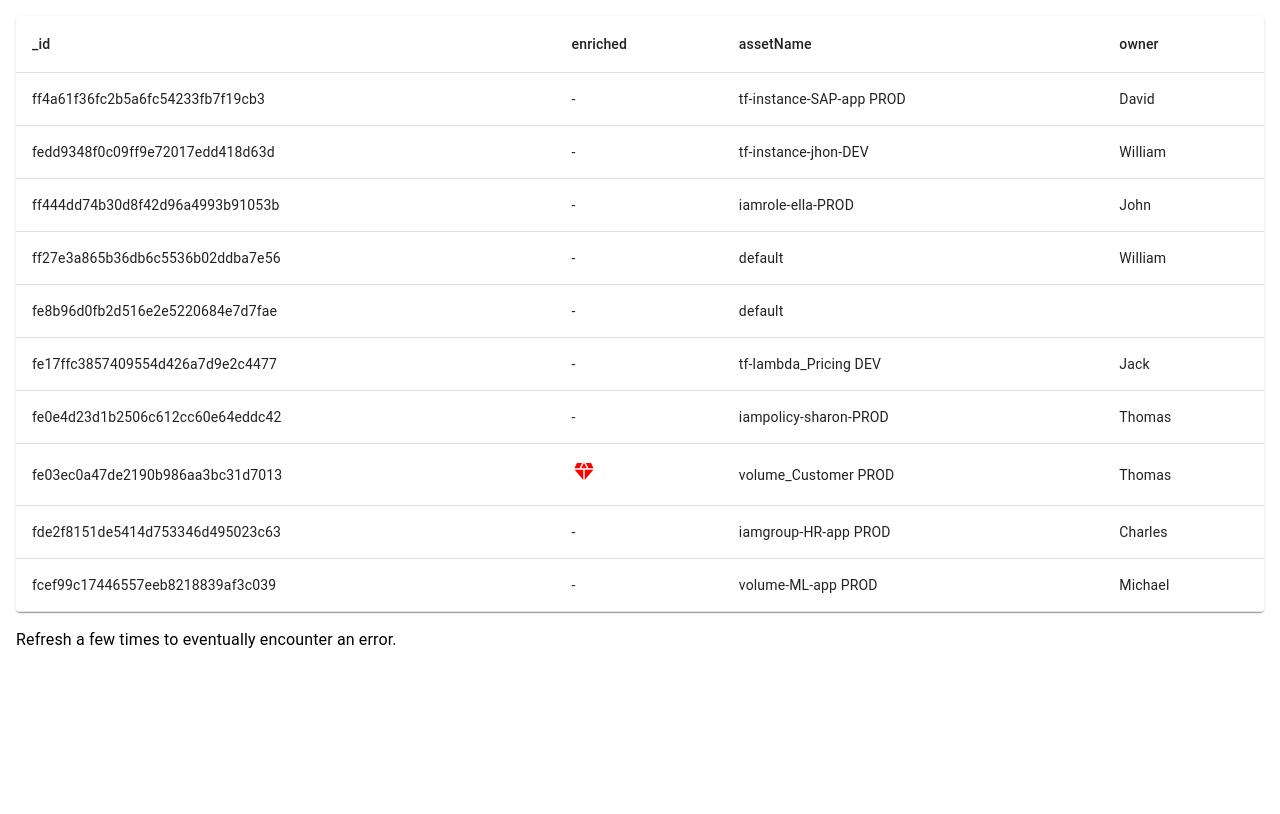
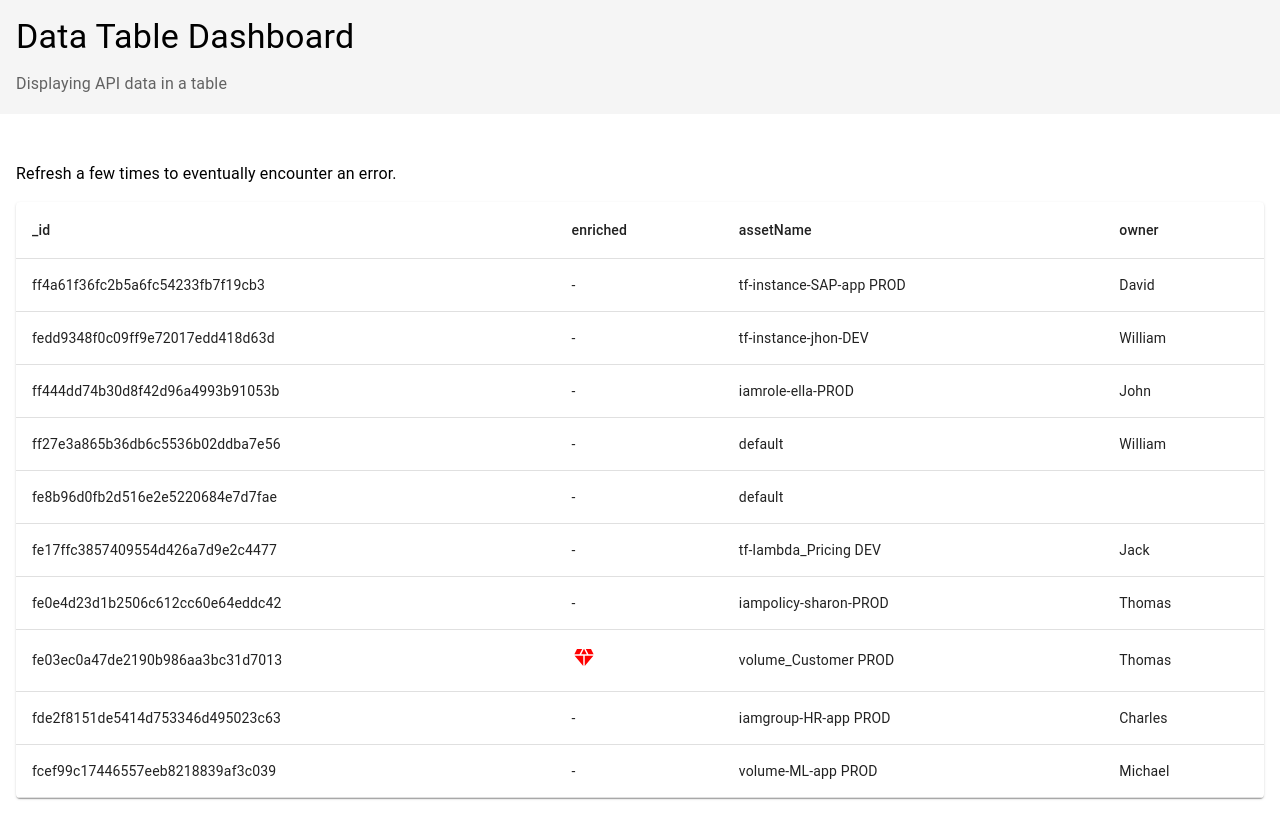
Before and after one commit to lazarporter/octo, a React (Vite) app: page / in a window 1280 px wide. Built offline with nearby package versions, Linux system fonts and the light colour scheme.

Commit message:
* rename reportError -> logError

```diff
--- a/src/App.tsx
+++ b/src/App.tsx
@@ -3,18 +3,21 @@ import { Table } from './components/Table';
 import { ErrorBoundary } from 'react-error-boundary';
 import { ErrorFallback } from './components/ErrorFallback';
 import { StrictMode } from 'react';
-import { reportError } from './utils/reportError';
+import { logError } from './utils/logError';
 import { Typography } from '@mui/material';
+import { Header } from './components/Header';
+import { INSTRUCTIONS } from './stringContants';
 
 export default function App() {
   return (
     <StrictMode>
-      <ErrorBoundary FallbackComponent={ErrorFallback} onError={reportError}>
+      <ErrorBoundary FallbackComponent={ErrorFallback} onError={logError}>
+        <Header />
         <Box sx={{ flexGrow: '1', padding: 2 }}>
-          <Table />
-          <Typography sx={{ mt: 2 }}>
-            Refresh a few times to eventually encounter an error.
-          </Typography>
+          <ErrorBoundary FallbackComponent={ErrorFallback} onError={logError}>
+            <Typography sx={{ mt: 2, mb: 2 }}>{INSTRUCTIONS}</Typography>
+            <Table />
+          </ErrorBoundary>
         </Box>
       </ErrorBoundary>
     </StrictMode>
--- /dev/null
+++ b/src/components/Header.tsx
@@ -0,0 +1,13 @@
+import { Box, Typography } from '@mui/material';
+import { APP_SUBTITLE, APP_TITLE } from '../stringContants';
+
+export const Header: React.FC = () => (
+  <Box sx={{ padding: 2, backgroundColor: '#f5f5f5', marginBottom: 2 }}>
+    <Typography variant="h4" component="h1" gutterBottom>
+      {APP_TITLE}
+    </Typography>
+    <Typography variant="subtitle1" color="text.secondary">
+      {APP_SUBTITLE}
+    </Typography>
+  </Box>
+);
--- a/src/hooks/useApiData.ts
+++ b/src/hooks/useApiData.ts
@@ -2,6 +2,7 @@ import { useEffect, useState } from 'react';
 import { APIData } from './apiData.types';
 import { fetchData } from '../api/fetchData';
 import { useErrorBoundary } from 'react-error-boundary';
+import { logError } from '../utils/logError';
 
 export interface ApiRequest {
   data: APIData[];
@@ -34,7 +35,7 @@ export const useApiData = (): ApiRequest => {
         setResponse({
           ...initialRequest,
         });
-        reportError(err as Error);
+        logError(err as Error);
       }
     })();
   }, [showBoundary]);
--- /dev/null
+++ b/src/stringContants.ts
@@ -0,0 +1,18 @@
+export const APP_TITLE = 'Data Table Dashboard';
+export const APP_SUBTITLE = 'Displaying API data in a table';
+export const INSTRUCTIONS =
+  'Refresh a few times to eventually encounter an error.';
+export const ERROR_GENERIC = 'Something went wrong.';
+export const ERROR_FETCH_DATA = 'The server lit on fire during data fetch';
+export const ERROR_UNKNOWN_OWNER = 'Unknown owner type, recieved: ';
+
+export const TEST_IDS = {
+  TABLE_LOADING_SPINNER: 'table-loading-spinner',
+  TABLE_NO_DATA: 'table-no-data',
+  TABLE_DATA: 'table-data',
+  ERROR_FALLBACK: 'error-fallback',
+  TABLE_CELL_ENRICHED: 'table-cell-enriched',
+  TABLE_CELL_OWNER: 'table-cell-owner',
+  TABLE_CELL_STRING: 'table-cell-string',
+  CROWN_JEWEL: 'crown-jewel',
+};
--- a/src/utils/reportError.ts
+++ b/src/utils/logError.ts
@@ -1,4 +1,4 @@
 // In real life, this would call Sentry or similar
-export const reportError = (error: Error) => {
+export const logError = (error: Error) => {
   console.error(error);
 };
--- a/src/utils/utils.ts
+++ b/src/utils/utils.ts
@@ -1,4 +1,6 @@
 import { Owner } from '../hooks/apiData.types';
+import { ERROR_UNKNOWN_OWNER } from '../stringContants';
+import { logError } from './logError';
 
 export default function sleep(ms: number) {
   return new Promise((resolve) => setTimeout(resolve, ms));
@@ -11,8 +13,6 @@ export const getOwnerName = (owner: Owner): string | null => {
     return getOwnerName(owner.owner);
   }
 
-  reportError(
-    new Error(`Unknown owner type, recieved: ${JSON.stringify(owner)}`)
-  );
+  logError(new Error(`${ERROR_UNKNOWN_OWNER} ${JSON.stringify(owner)}`));
   return null;
 };
```
Also changed, not shown: 2 other files (tests, documents, lock files or other folders).
